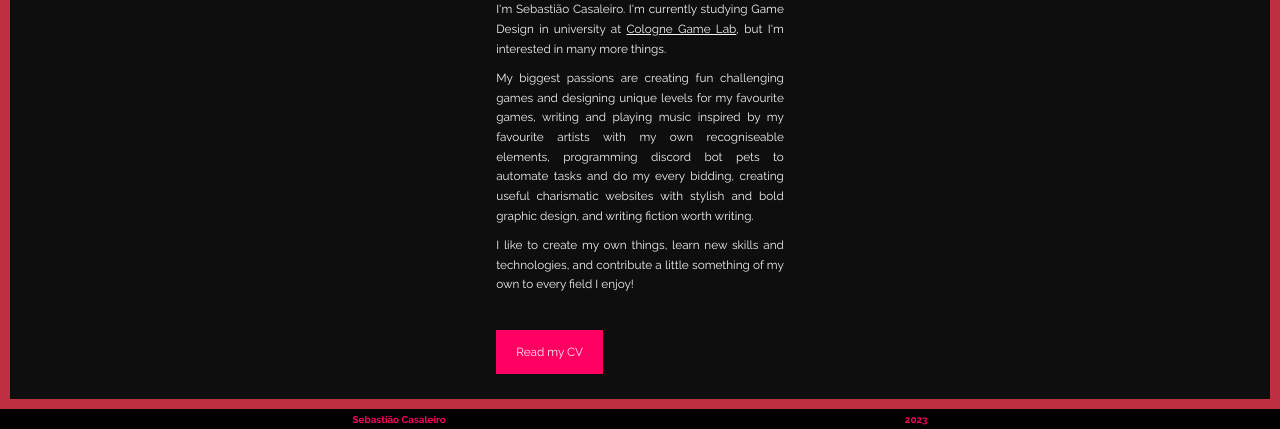
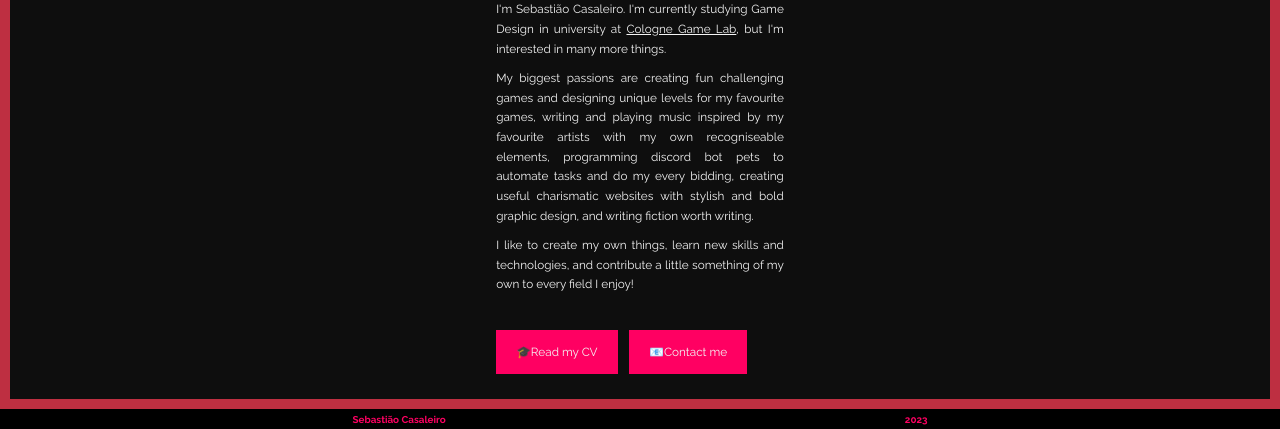
Before and after one commit to SamTF/portfolio, a Flask app: page /about in a window 1280 px wide. Shown: the part 833-1262 px from the top of the page. Run offline with Flask 3, Linux system fonts and the light colour scheme; some libraries are stand-ins or nearby versions.

Commit message:
Added mailto link

```diff
--- a/templates/about.html
+++ b/templates/about.html
@@ -21,7 +21,8 @@
             and writing fiction worth writing.</p>
         <br>
         <p>I like to create my own things, learn new skills and technologies, and contribute a little something of my own to every field I enjoy!</p>
-        <a href="/static/CV_2022.pdf" target="_blank">Read my CV</a>
+        <a href="/static/CV_2022.pdf" target="_blank" style="margin-right: 1rem;">🎓Read my CV</a>
+        <a href="mailto:sebastiancc.info@gmail.com?subject=Hey there!" target="_blank">📧Contact me</a>
     </div>
 
     <div class="about-portrait">
```
